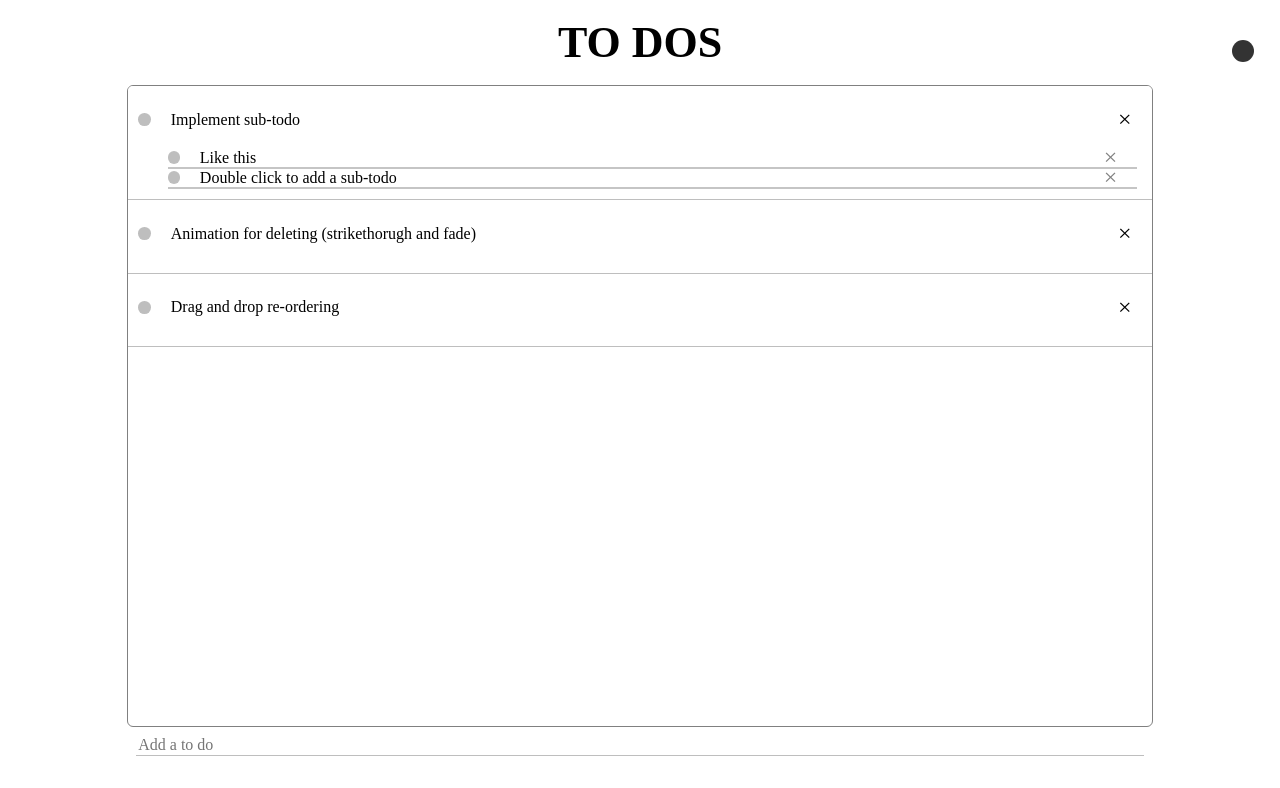
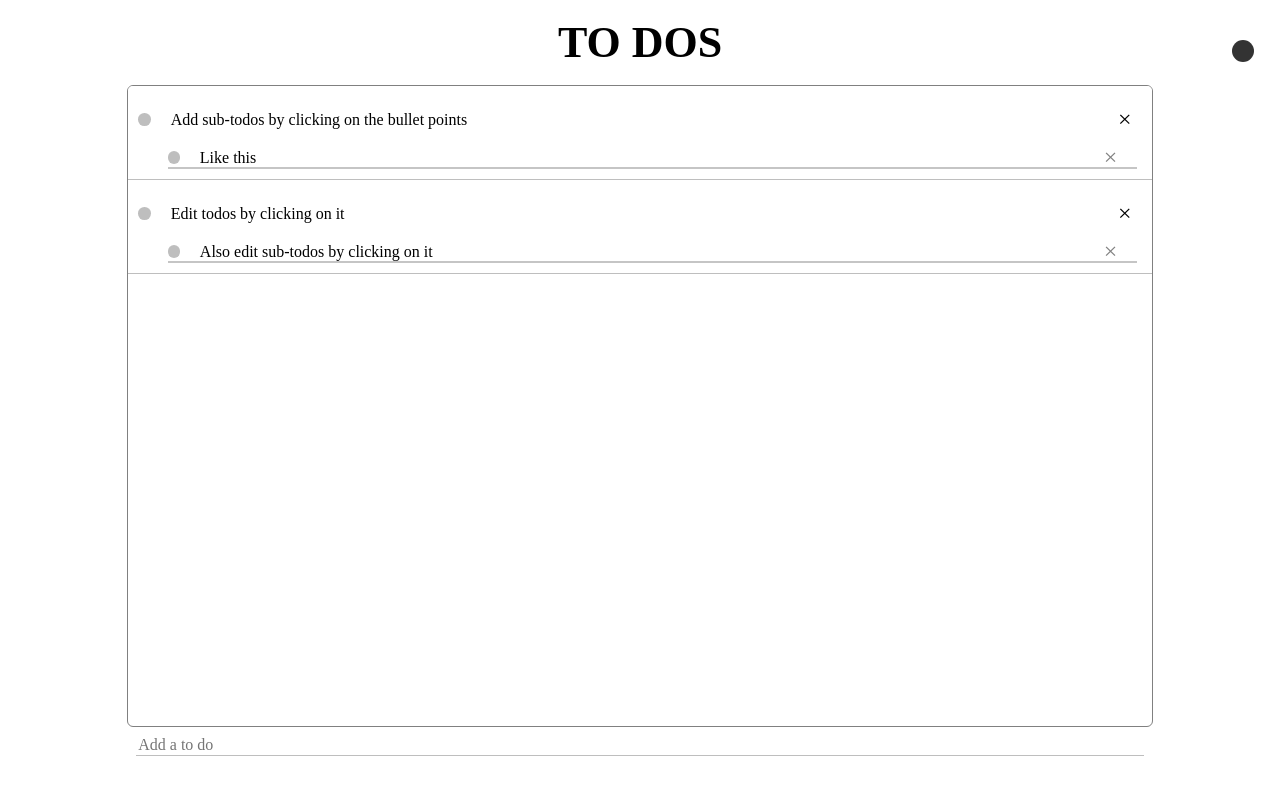
Before and after one commit to tootboi/React-ToDoApp, a React (Create React App) app: page / in a window 1280 px wide. Shown: the top 788 px of the page. Built offline with nearby package versions, Linux system fonts and the light colour scheme.

Commit message:
added instructions on how to use app

```diff
--- a/src/contexts/TodoContext.js
+++ b/src/contexts/TodoContext.js
@@ -7,18 +7,13 @@ const TodoContextProvider = (props) => {
     const[todos, dispatch] = useReducer(TodoReducer, [], () => {
         const localData = localStorage.getItem('todos');
         return localData ? JSON.parse(localData) : [
-        {content: "Implement sub-todo", id:"unique2",
+        {content: "Add sub-todos by clicking on the bullet points", id:"unique2",
             subTodos: [
                 {content: "Like this", id: "unique2-1"},
-                {content: "Double click to add a sub-todo", id: "unique2-2"}
             ]},
-        {content: "Animation for deleting (strikethorugh and fade)", id:"unique3",
+        {content: "Edit todos by clicking on it", id:"unique3",
             subTodos: [
-
-            ]},
-        {content: "Drag and drop re-ordering", id:"unique4",
-            subTodos: [
-
+                {content: "Also edit sub-todos by clicking on it", id: "unique3-1"},
             ]},
         ];
     });
```
